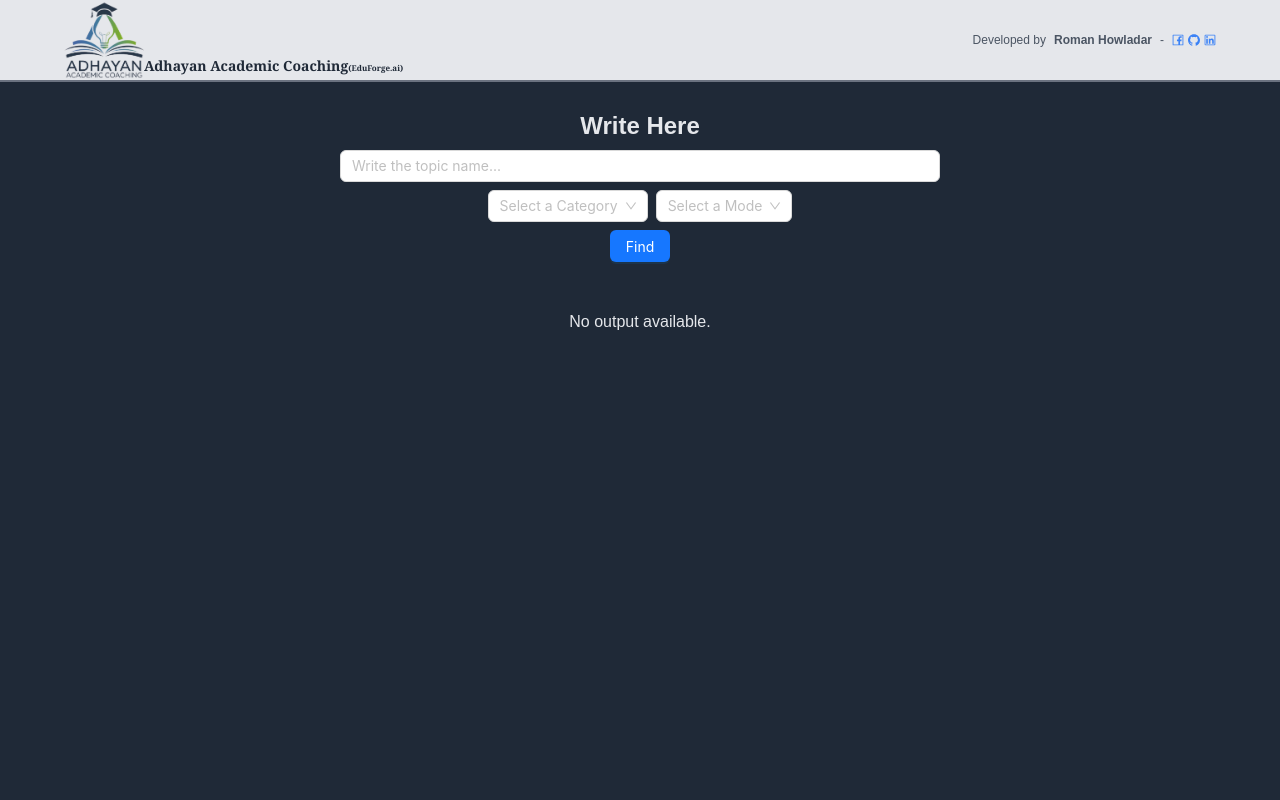
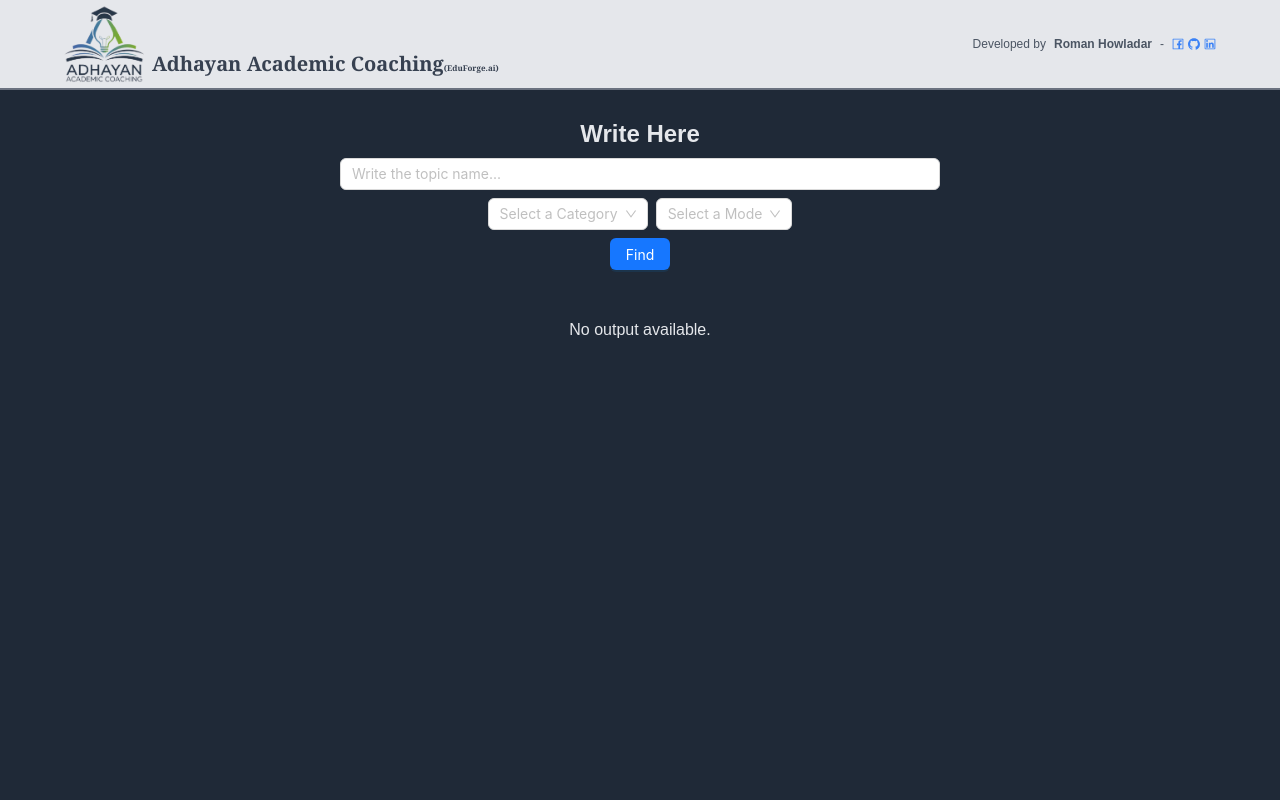
Before and after one commit to roman0190/eduforge-ai, a Next.js app: page / in a window 1280 px wide. Shown: the top 800 px of the page. Built offline with nearby package versions, Linux system fonts and the light colour scheme; no server answers.

Commit message:
Edit:Some Changes

```diff
--- a/app/components/Header.tsx
+++ b/app/components/Header.tsx
@@ -12,7 +12,7 @@ const Header: React.FC = () => {
     <header className="bg-gray-200 text-gray-800  shadow-2xl border-b-2 border-gray-500">
       <div className="mx-[5%] flex flex-col md:flex-row items-center justify-between ">
         <div className="font-bold md:flex items-center ">
-          <div className="flex  justify-center md:block ">
+          <div className="flex justify-center md:block md:mr-2 md:py-1">
             <Link
               href={"https://www.facebook.com/profile.php?id=100089255702928"}
             >
@@ -25,8 +25,8 @@ const Header: React.FC = () => {
               />
             </Link>
           </div>
-          <div className="h-full flex text-xs md:min-h-[4.8rem] items-end justify-center">
-            <span className="font-serif text-sm">Adhayan Academic Coaching<span className="text-[0.5rem]">{"(EduForge.ai)"}</span></span>
+          <div className="h-full flex text-xs md:min-h-[4.8rem] items-end justify-center text-gray-700 ">
+            <span className="font-serif text-sm md:text-xl">Adhayan Academic Coaching<span className="text-[0.5rem]">{"(EduForge.ai)"}</span></span>
           </div>
         </div>
         <div className="text-xs mt-2 md:mt-0 text-gray-600 flex gap-2">
```
